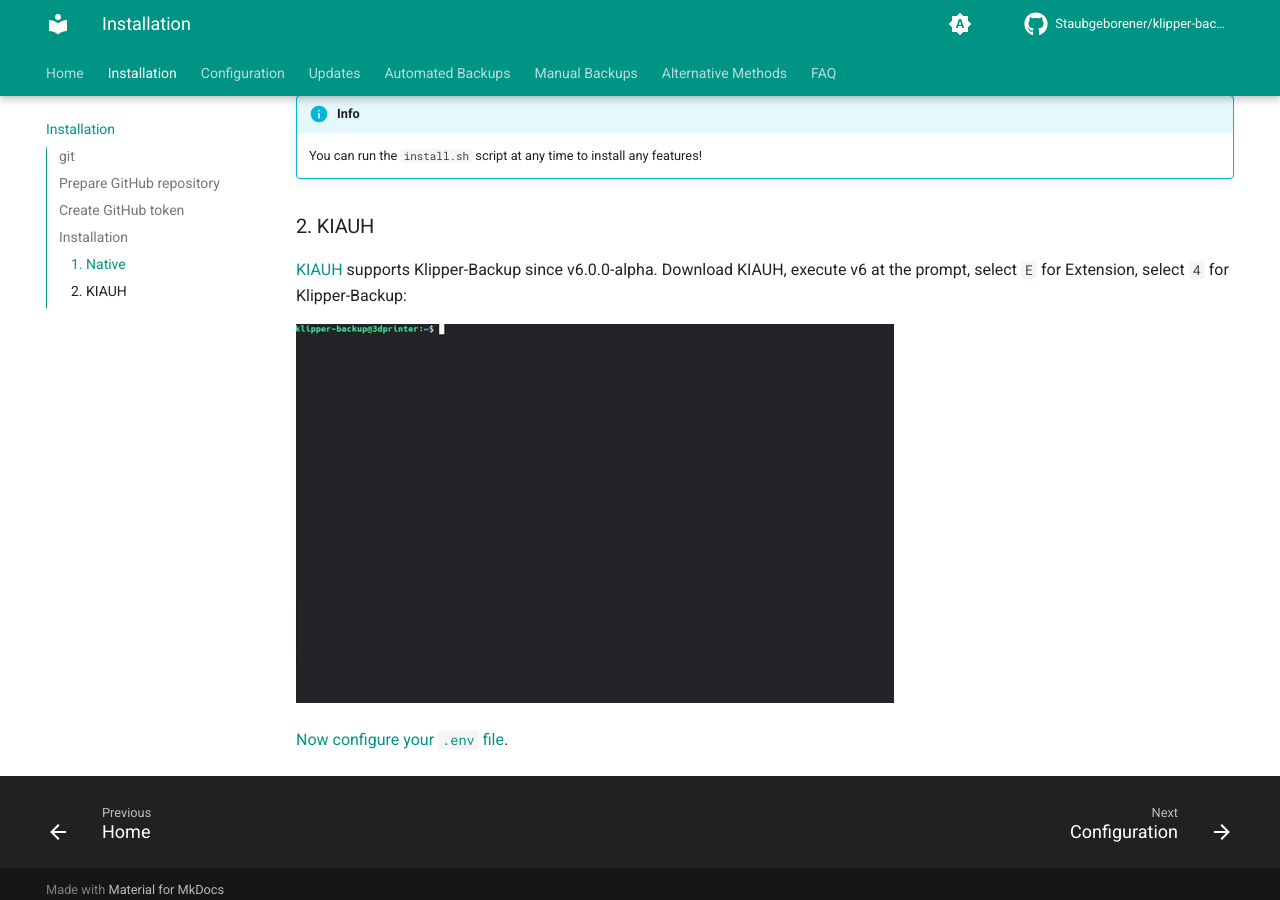
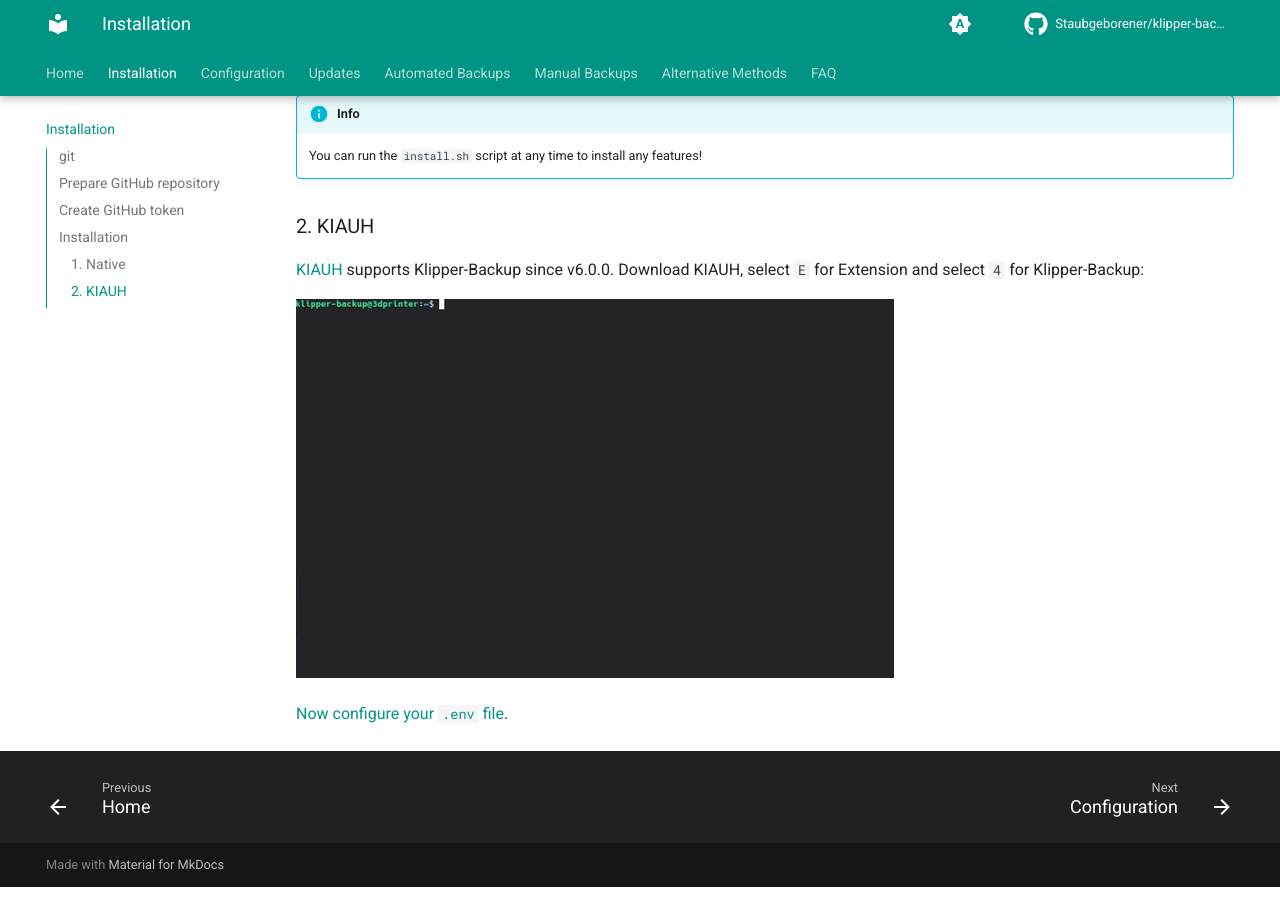
Before and after one commit to Staubgeborener/Klipper-Backup, an MkDocs documentation site: the page built from docs/installation.md, in a window 1280 px wide and 900 px high, scrolled down 1864 px. Built offline with MkDocs 1.6.1 and Material for MkDocs 9.7.7, drawn with Linux system fonts in a browser that asks for light colours; comment, search, counter and statistics services are not loaded.

Commit message:
Update KIAUH installation instructions for clarity

```diff
--- a/docs/installation.md
+++ b/docs/installation.md
@@ -58,7 +58,7 @@
     You can run the `install.sh` script at any time to install any features!
 
 ### 2. KIAUH
-[KIAUH](https://github.com/dw-0/kiauh) supports Klipper-Backup since v6.0.0-alpha. Download KIAUH, execute v6 at the prompt, select `E` for Extension, select `4` for Klipper-Backup:
+[KIAUH](https://github.com/dw-0/kiauh) supports Klipper-Backup since v6.0.0. Download KIAUH, select `E` for Extension and select `4` for Klipper-Backup:
 
 ![kiauh-install](./images/kiauh_install.gif)
 
```
